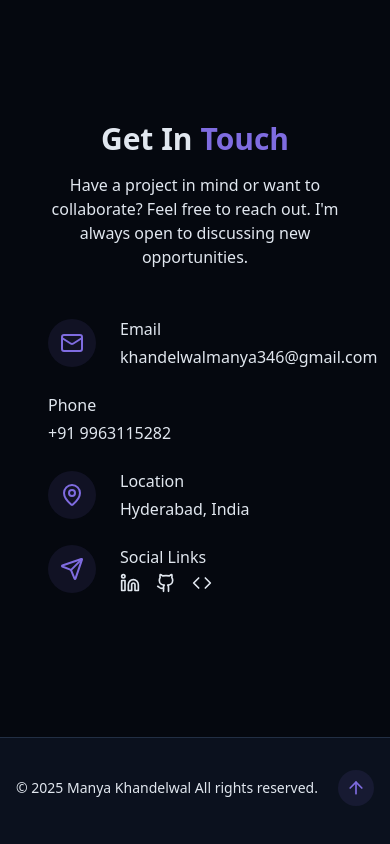
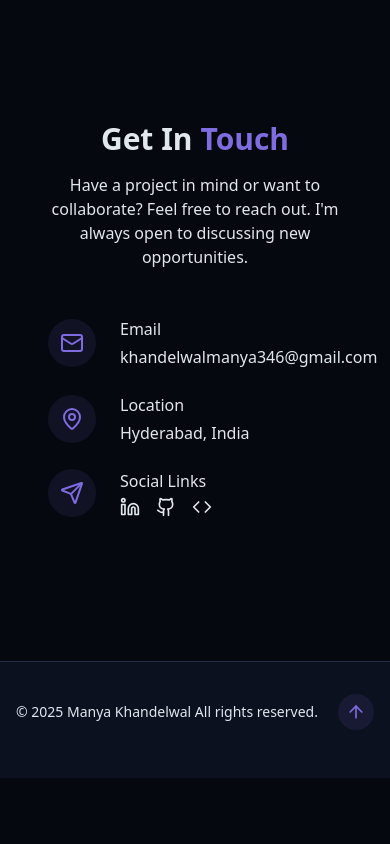
Before and after one commit to manya346/manya-khandelwal-portfolio, a React (Vite) app: page / in a window 390 px wide. Shown: the part 8319-9163 px from the top of the page. After the commit the page ends 9097 px from the top, so only its background shows below. Built offline with nearby package versions, Linux system fonts and the light colour scheme.

Commit message:
fix: comment out phone icon in ContactSection for future reference

```diff
--- a/src/components/ContactSection.jsx
+++ b/src/components/ContactSection.jsx
@@ -63,10 +63,10 @@ export const ContactSection = () => {
               </div>
             </div>
 
-            <div className="flex items-center space-x-6">
-              {/* <div className="p-3 rounded-full bg-primary/10 w-12 h-12 flex items-center justify-center flex-shrink-0">
+            {/* <div className="flex items-center space-x-6">
+              <div className="p-3 rounded-full bg-primary/10 w-12 h-12 flex items-center justify-center flex-shrink-0">
                 <Phone className="h-6 w-6 text-primary" />
-              </div> */}
+              </div>
               <div className="flex flex-col justify-center">
                 <div className="flex items-center space-x-2 mb-1">
                   <h4 className="font-medium">Phone</h4>
@@ -78,7 +78,7 @@ export const ContactSection = () => {
                   +91 9963115282
                 </a>
               </div>
-            </div>
+            </div> */}
 
             <div className="flex items-center space-x-6">
               <div className="p-3 rounded-full bg-primary/10 w-12 h-12 flex items-center justify-center flex-shrink-0">
```
